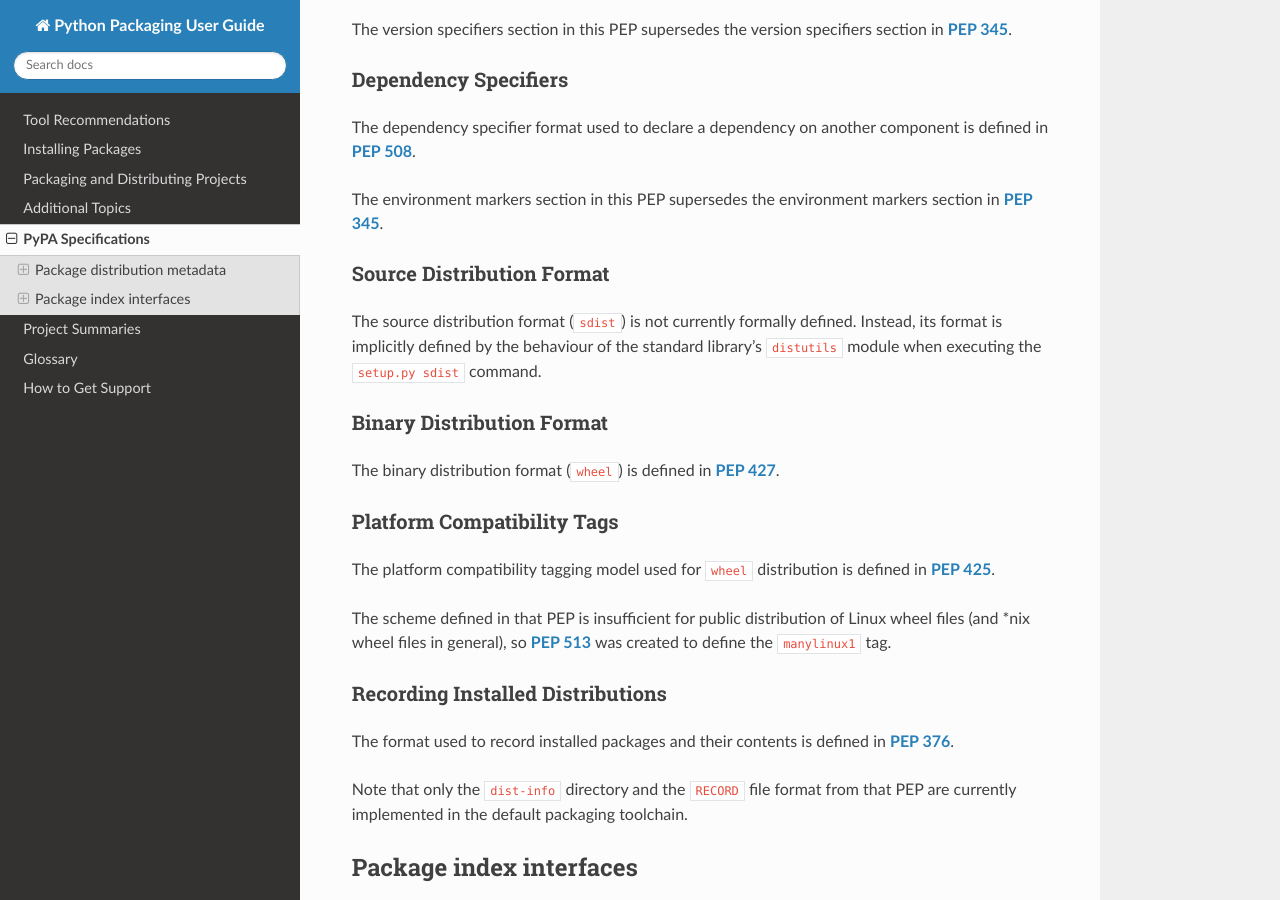
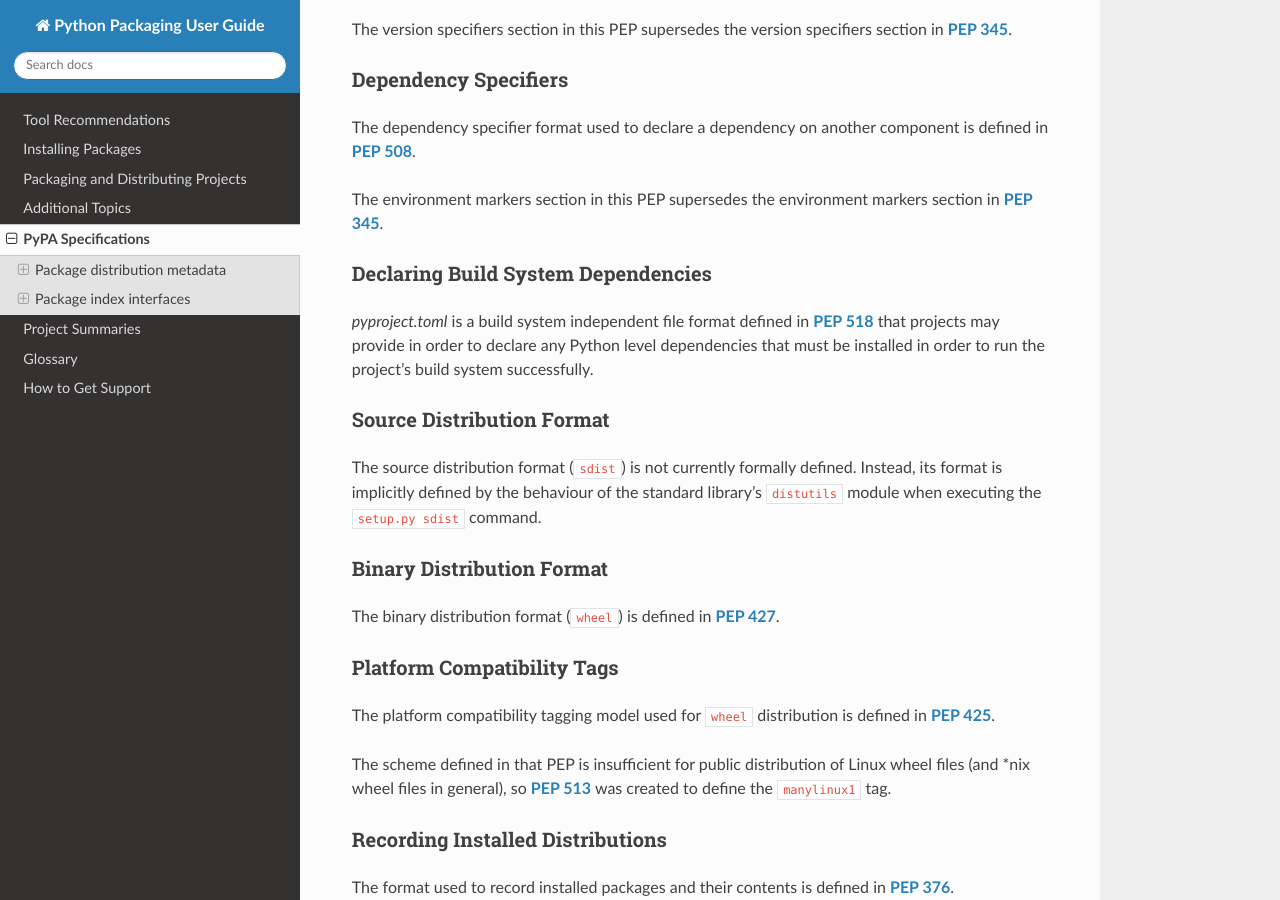
Before and after one commit to pypa/packaging.python.org, a Sphinx documentation site: the page built from source/specifications.rst, in a window 1280 px wide and 900 px high, scrolled down 1258 px. Built offline with Sphinx 7.4.7 and the Read the Docs theme 2.0.0, drawn with Linux system fonts in a browser that asks for light colours; pages that are not in the unit, such as notebooks, are missing from menus.

Commit message:
Add PEP 518
While not yet implemented in pip, the base pyproject.toml format
definition has been accepted.

```diff
--- a/source/specifications.rst
+++ b/source/specifications.rst
@@ -71,6 +71,13 @@ component is defined in :pep:`508`.
 The environment markers section in this PEP supersedes the environment markers
 section in :pep:`345`.
 
+Declaring Build System Dependencies
+===================================
+
+`pyproject.toml` is a build system independent file format defined in :pep:`518`
+that projects may provide in order to declare any Python level dependencies that
+must be installed in order to run the project's build system successfully.
+
 Source Distribution Format
 ==========================
 
```
Also changed, not shown: other parts of source/specifications.rst (+1 -1 lines).
